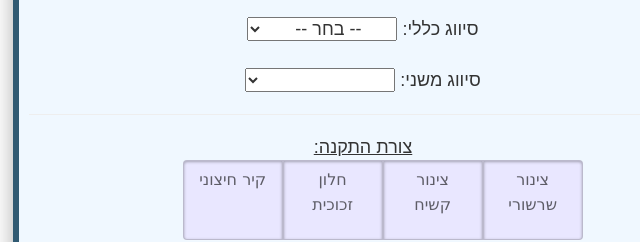
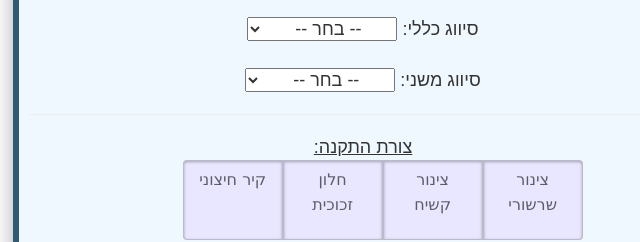
Before and after one commit to DanielNe24/MiloCalculator, a website: page index.html in a window 1280 px wide. Shown: the part 301-543 px from the top of the page, 277-917 px from the left. Drawn offline with Linux system fonts and the light colour scheme.

Commit message:
first commi

```diff
--- a/index.html
+++ b/index.html
@@ -38,7 +38,7 @@
 			</select>
 			<br>
 			<br>
-   סיווג משני: <select id="use"></select>
+   סיווג משני: <select id="use" style="text-align-last: center;"><option selected="true" disabled="disabled">-- בחר --</option></select>
   		</div>
       <div class="content">
   		<hr>
```
